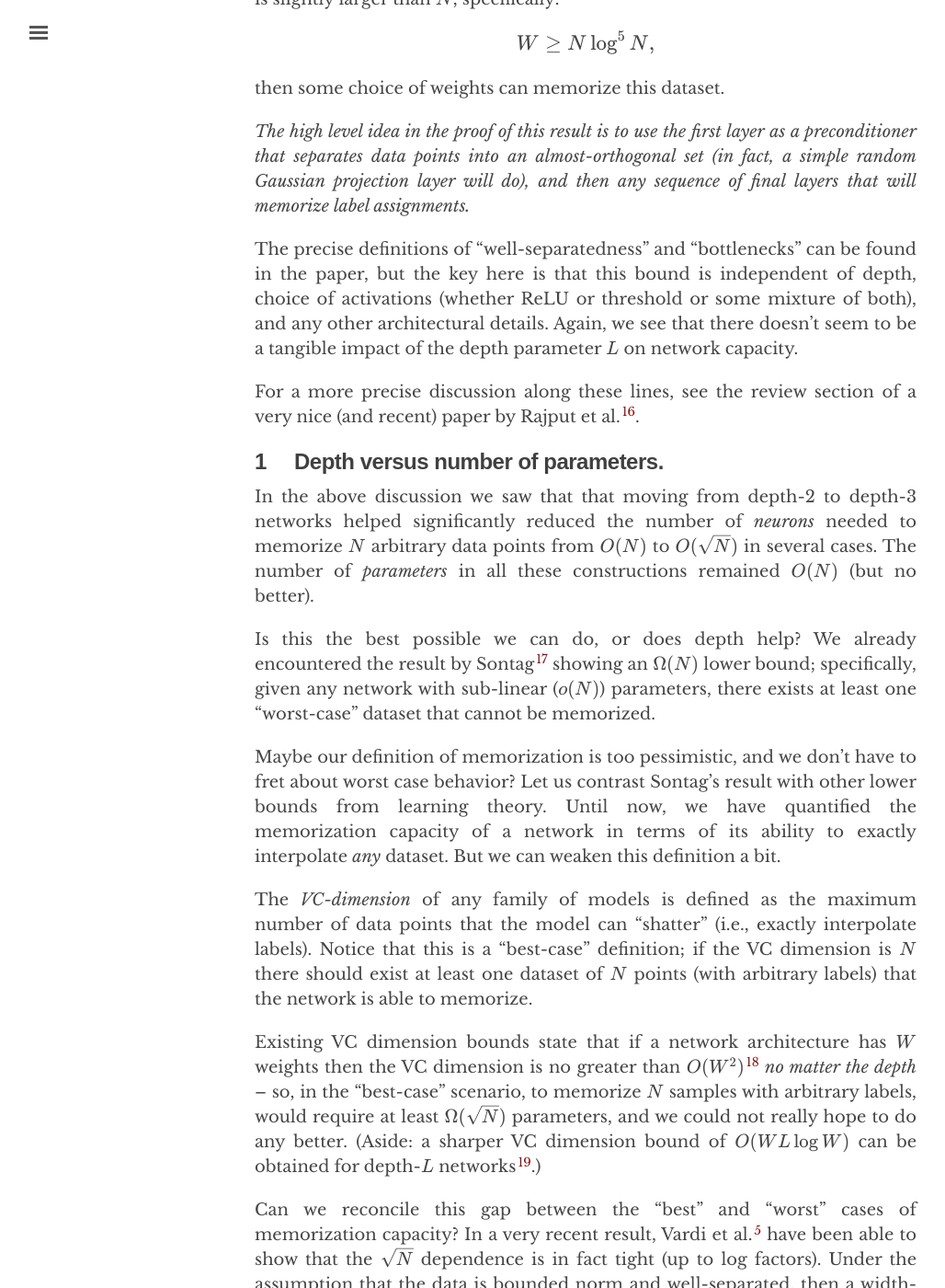
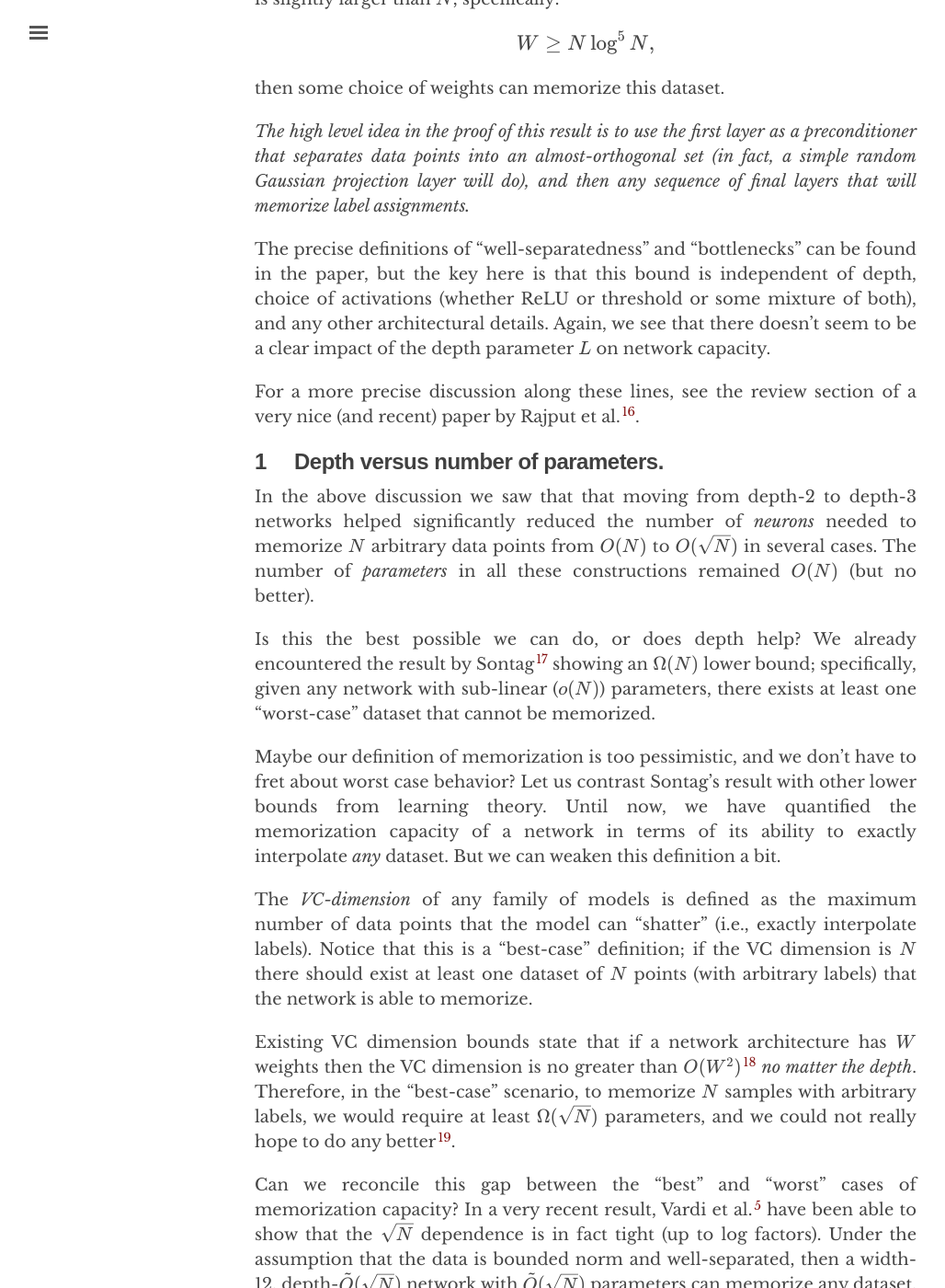
Before and after one commit to chinmayhegde/fodl, a Jekyll site: the page built from _posts/2022-01-16-representation03.md, in a window 1280 px wide and 1400 px high, scrolled down 10181 px. Shown: the whole window at 92% size, without its empty margins (3-1031 px from the left). Built offline with Jekyll 4.4.1, drawn with Linux system fonts in a browser that asks for light colours; nearby versions of some CDN libraries; some of the changed text lies outside the part shown.

Commit message:
Update 2022-01-16-representation03.md

```diff
--- a/_posts/2022-01-16-representation03.md
+++ b/_posts/2022-01-16-representation03.md
@@ -61,7 +61,7 @@ The proof of this theorem is elegant and will inform us also while proving memor
 {:.remark}
 
 **Remark**{:.label #DepthSepRem3}
-  The "hard" example function $g$ constructed in the above Theorem is highly oscillatory within $[0,1]$ (see proof below) and therefore has an unreasonably large (super-polynomial) Lipschitz constant. So, perhaps if we limited our attention to simple/natural Lipschitz functions, then it is easier to prove depth-separation results? Not so: even if we only focused on "benign" functions (easy-to-compute functions with polynomially large Lipschitz constant), proving depth lower bonds would similarly imply progress in long-standing problems in computational complexity. See the recent result by Vardi et al.[^vardi2].
+  The "hard" example function $g$ constructed in the above Theorem is highly oscillatory within $[0,1]$ (see proof below). Therefore, it has an unreasonably large (super-polynomial) Lipschitz constant. Perhaps if we limited our attention to simple/natural Lipschitz functions, then it could be easier to prove depth-separation results? Not so: even if we only focused on "benign" functions (easy-to-compute functions with polynomially large Lipschitz constant), proving depth lower bonds would similarly imply progress in long-standing problems in computational complexity. See the recent result by Vardi et al.[^vardi2].
 {:.remark}
 
 **Remark**{:.label #DepthSepRem4}
@@ -280,7 +280,7 @@ In a very nice (and surprisingly general) result, Vershynin[^vershynin] showed t
 
 The high level idea in the proof of this result is to use the first layer as a preconditioner that separates data points into an almost-orthogonal set (in fact, a simple random Gaussian projection layer will do), and then any sequence of final layers that will memorize label assignments.
 
-The precise definitions of "well-separatedness" and "bottlenecks" can be found in the paper, but the key here is that this bound is independent of depth, choice of activations (whether ReLU or threshold or some mixture of both), and any other architectural details. Again, we see that there doesn't seem to be a tangible impact of the depth parameter $L$ on network capacity.
+The precise definitions of "well-separatedness" and "bottlenecks" can be found in the paper, but the key here is that this bound is independent of depth, choice of activations (whether ReLU or threshold or some mixture of both), and any other architectural details. Again, we see that there doesn't seem to be a clear impact of the depth parameter $L$ on network capacity.
 
 For a more precise discussion along these lines, see the review section of a very nice (and recent) paper by Rajput et al.[^rajput].
 
@@ -295,7 +295,7 @@ Maybe our definition of memorization is too pessimistic, and we don't have to fr
 
 The *VC-dimension* of any family of models is defined as the maximum number of data points that the model can "shatter" (i.e., exactly interpolate labels). Notice that this is a "best-case" definition; if the VC dimension is $N$ there should exist at least one dataset of $N$ points (with arbitrary labels) that the network is able to memorize.
 
-Existing VC dimension bounds state that if a network architecture has $W$ weights then the VC dimension is no greater than $O(W^2)$[^bartlett] *no matter the depth* -- so, in the "best-case" scenario, to memorize $N$ samples with arbitrary labels, would require at least $\Omega(\sqrt{N})$ parameters, and we could not really hope to do any better. (Aside: a sharper VC dimension bound of $O(WL \log W)$ can be obtained for depth-$L$ networks[^bartlett2].)
+Existing VC dimension bounds state that if a network architecture has $W$ weights then the VC dimension is no greater than $O(W^2)$[^bartlett] *no matter the depth*. Therefore, in the "best-case" scenario, to memorize $N$ samples with arbitrary labels, we would require at least $\Omega(\sqrt{N})$ parameters, and we could not really hope to do any better[^bartlett2].
 
 Can we reconcile this gap between the "best" and "worst" cases of memorization capacity? In a very recent result, Vardi et al.[^vardi] have been able to show that the $\sqrt{N}$ dependence is in fact tight (up to log factors). Under the assumption that the data is bounded norm and well-separated, then a width-12, depth-$\tilde{O}(\sqrt{N})$ network with $\tilde{O}(\sqrt{N})$ parameters can memorize any dataset. This result improves upon a previous result[^yun2] that had initially achieved a sub-linear upper bound of $O(N^{\frac{2}{3}})$ parameters.
 
```
Also changed, not shown: other parts of _posts/2022-01-16-representation03.md (+6 -6 lines).
